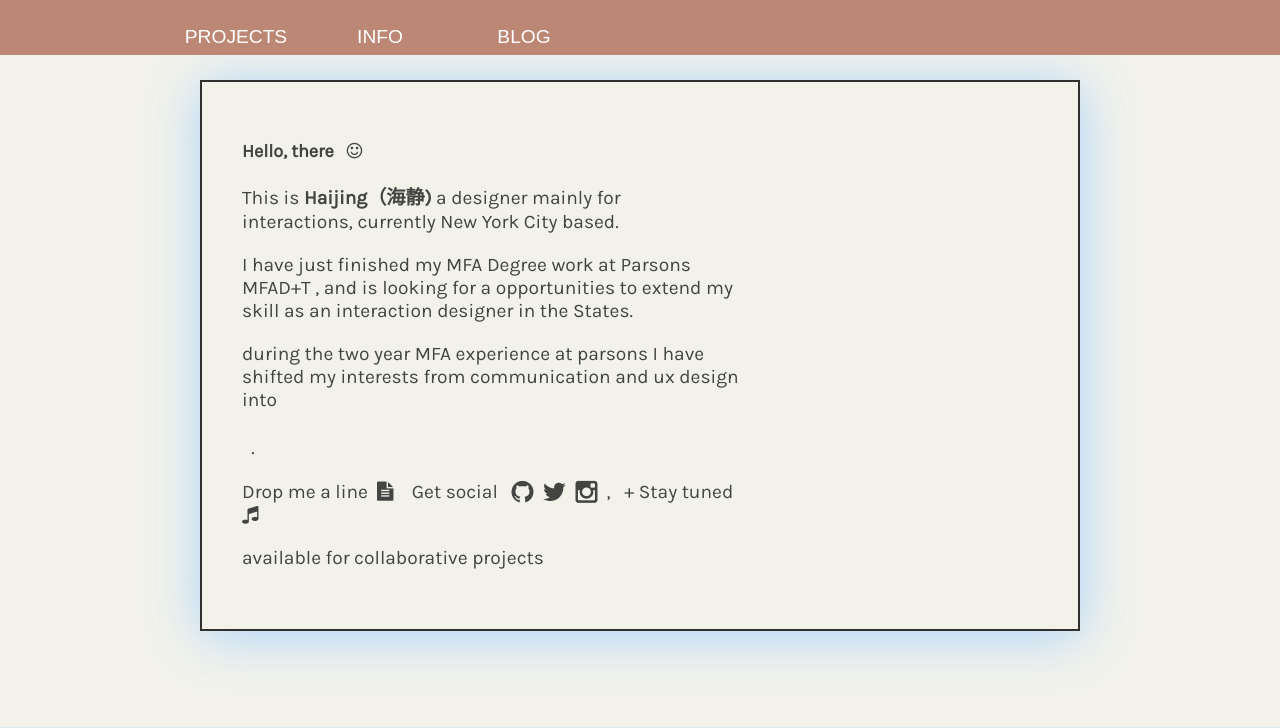
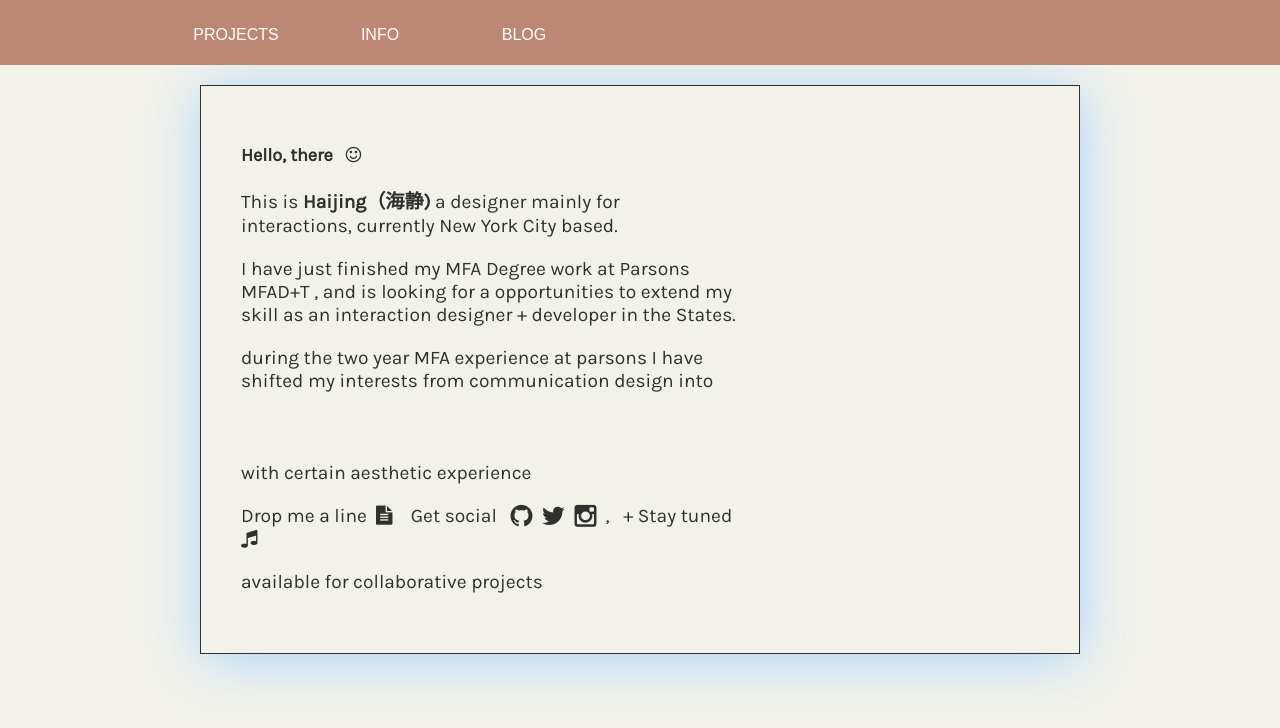
Before and after one commit to haijingliu/Portfolio, a PHP site: page /portfolio/index.php?page=home in a window 1280 px wide. Shown: the top 728 px of the page. Run offline with PHP 8.4, Linux system fonts and the light colour scheme; some libraries are stand-ins or nearby versions.

Commit message:
frontpage_css_change

```diff
--- a/css/main.css
+++ b/css/main.css
@@ -31,9 +31,9 @@
 
     section#main{
       border-style: solid;
-      border-width: 2px;
+      border-width: 1.2px;
       opacity: 0.8;
-      margin: 80px 200px;
+      margin: 85px 200px;
       padding: 20px;
       box-shadow: 1px 5px 50px #99ccff;
       display: inline-block;
@@ -51,7 +51,6 @@
       text-align: left;
       font-size:1.2em;
       font-family: 'Karla', Helvetica, sans-serif;
-      opacity: 0.9;
      }
 
     section#about p{
@@ -64,18 +63,18 @@
   /*-------//navigation//--------------*/
   /*  //NAV// */
   nav#main_nav{
-    height: 55px;
+    height: 65px;
   }
 
     nav#main_nav ul#nav_list{
       display: flex;
-      display: -webkit-box;
-      display: -webkit-flex;
+ /*     display: -webkit-box;
+      display: -webkit-flex;*/
 /*      flex-flow: row wrap;
       webkit-flex-direction: row;*/
     }
       .nav_list{
-        position: fixed;
+        position: absolute;
         width: 100%;
         z-index: 99999;
       }
@@ -86,21 +85,22 @@
         text-align:center;
       }
 
-      a#navLogo h1{
+
+  /*   a#navLogo h1{
           max-width: 40%;
           width: 40;
           height: 60px;
           overflow: hidden;
           text-indent: -99999px;
-        }
+        }*/
 
-      #navLogo h1:hover{
+  /*    #navLogo h1:hover{
             background-position: center 10px;
         }
-
+*/
         nav#main_nav ul li.link{
             padding: 10px;
-            font-size: 1.2em;
+            font-size: 1em;
             font-family: "source code pro" sans-serif;
             color: white;
         }
@@ -115,6 +115,7 @@
           nav#main_nav ul#nav_list li.link a:hover{
           color: white!important;
           }
+
 /*--------- nav done ------*/
 
 
@@ -138,7 +139,7 @@
       margin: 0 auto;
       overflow:hidden;
       z-index:-9999;
-      background: blue ;
+      background: blue;
       align-items: center;
       justify-content: center;
       vertical-align: middle;
@@ -255,7 +256,7 @@
 
     font-family: "source code pro", Helvetica, sans-serif;
     text-align: left;
-    font-size: 24px;
+    font-size: 25px;
     background: yellow;
     color: #4D4D4D;
     width: 100%;
@@ -267,16 +268,15 @@
 
  /*-----------//working list section---------------*/
   section#section_work{
-    margin:100;
     width: 100%;
     background: linear-gradient( rgba(153,204,255, 0.25), rgba(255, 204, 153, 0.25));
   }
 
     section#section_work ul#work_list{
-      padding:10;
-      width: 90%;
+    /*  padding:100;*/
+      width: 100%;
       height: 25%;
-      list-style: none;
+      /*list-style: none;*/
       overflow: hidden;
 
       display: inline-block;
@@ -288,8 +288,8 @@
         flex-flow: wrap row;
     }
       section#section_work ul#work_list li.each_work{
-        width: 20%;
-        padding:1%;
+        width: 18%;
+        padding:3%;
         overflow: hidden;
       }
         a.work_link{
@@ -308,8 +308,7 @@
             position:relative;
             z-index: 1000;
             font-family: "karla","sans-serif";
-            color: #3366ff;
-
+            color: black;
             text-align: right;
 
           }
@@ -322,7 +321,7 @@
                 width: 100%;
                 font-size: 1.2 em;
                 font-weight: bold;
-                text-decoration:
+                text-decoration: none;
               }
 
                 div.work_detail p.worktitle span{
--- a/includes/home.php
+++ b/includes/home.php
@@ -6,14 +6,13 @@
          <p style="font-weight:bold;font-size:large">Hello, there &nbsp;&nbsp;<i class="fa fa-smile-o"></i></p>
          <p>This is <span class="highlight" style="font-weight:bold, font-size:large; " > Haijing（海静)</span>&nbsp;a designer mainly for interactions,&nbsp;currently New York City based.</p>
          <P>I have just finished my MFA Degree work at <a href="http://www.newschool.edu/parsons/mfa-design-technology/" target="_blank" style="text-decoration: none; color: #000000 "> Parsons MFAD+T</a>
-         , and is looking for a opportunities to extend my skill as an interaction designer in the States.</p>
-         <p>during the two year MFA experience at parsons I have shifted my interests from communication and ux design into</p>
+         , and is looking for a opportunities to extend my skill as an interaction designer + developer in the States.</p>
+         <p>during the two year MFA experience at parsons I have shifted my interests from communication design into</p>
          &nbsp;
-         <span id ="in"></span>.</p>
+         <span id ="in"></span></p>
 
-        <!--  <P>At meantime, I am a self-initiated creative technologist & (wannabe) developer who keeps practising the nerdy experience of &nbsp;<span id = "doing"></span></p>
-  -->
-      <!--links-->
+         <p>with certain aesthetic experience</p>
+
       Drop me a line&nbsp;
       <a href= "haijing@haijing.info" target="_blank" style="text-decoration: none; color: #000000 " ><i class="fa fa-file-text"></i></a>&nbsp;&nbsp;&nbsp;
       Get social &nbsp;
```
